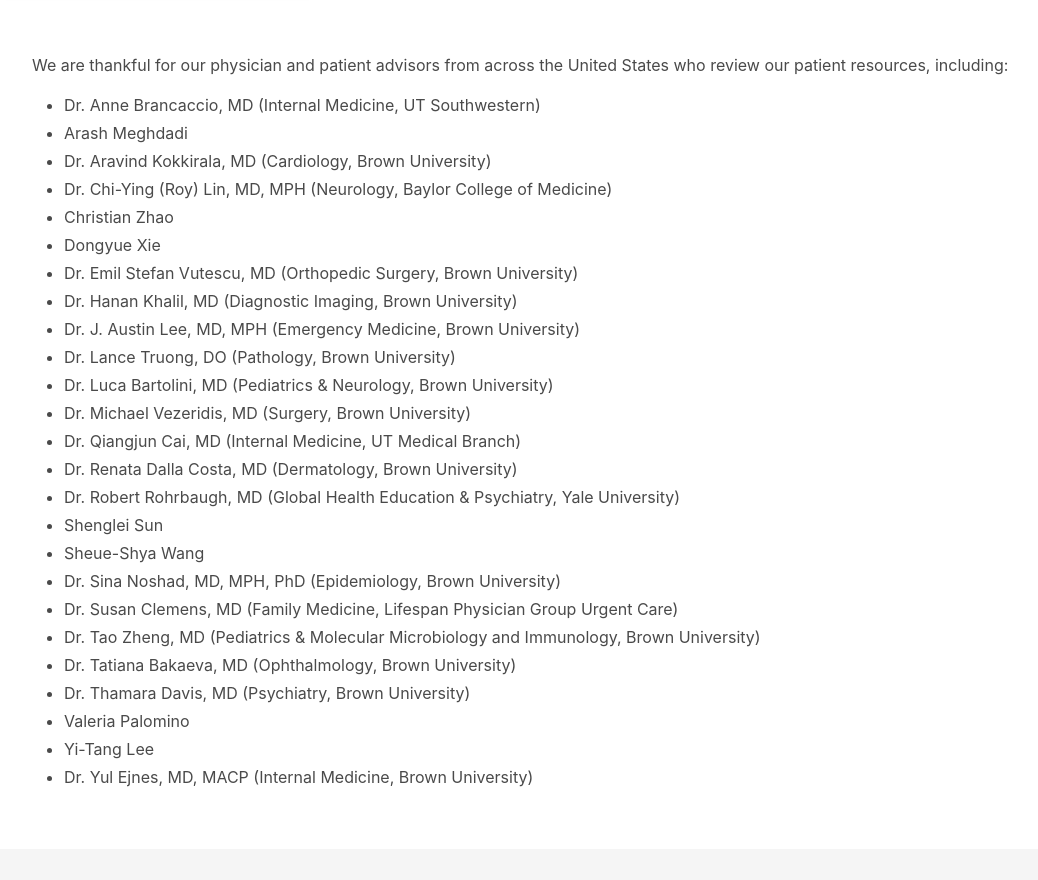
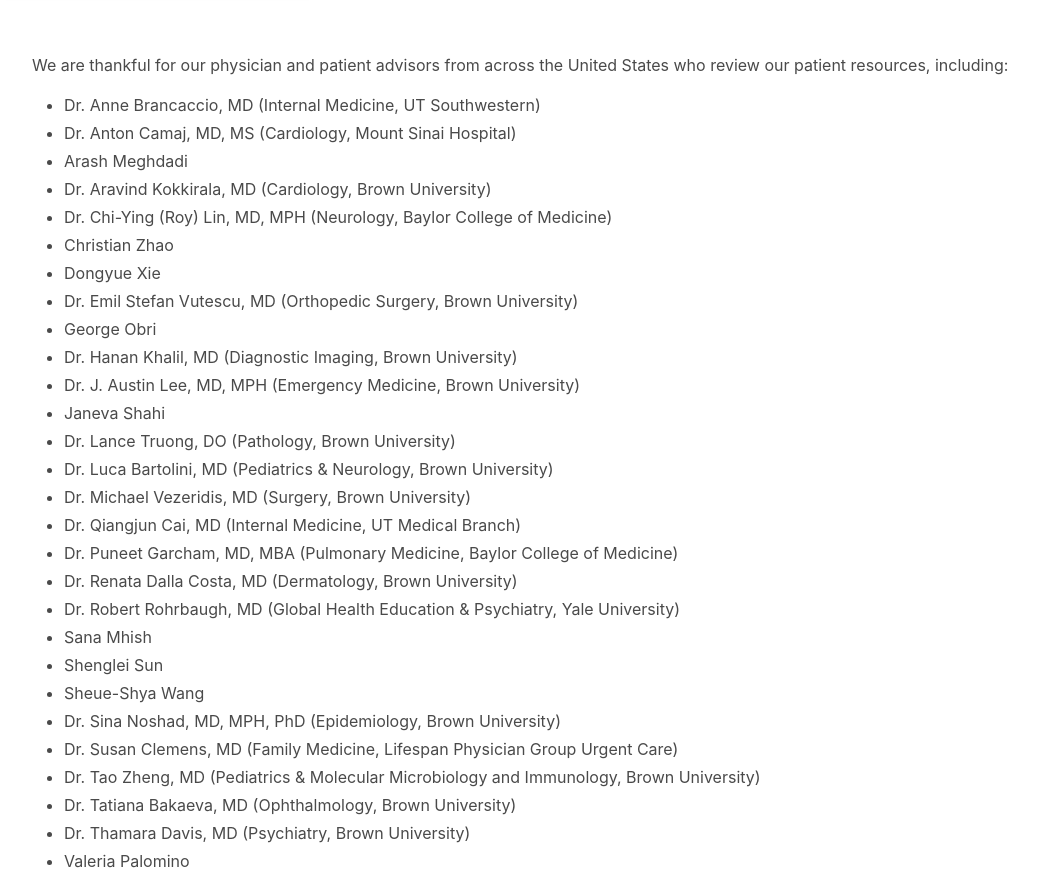
Before and after one commit to suivo2001/mlap-react, a React (Create React App) app: page /about in a window 1280 px wide. Shown: the part 2440-3320 px from the top of the page, without its empty margins (112-1150 px from the left). Built offline with nearby package versions, Linux system fonts and the light colour scheme; no server answers; what google-maps-react, react-geocode would draw is missing.

Commit message:
add new reviewrs/advisors

```diff
--- a/src/pages/About.js
+++ b/src/pages/About.js
@@ -56,20 +56,25 @@ const About = () => {
                         <p className='content mx-6 my-3'>We are thankful for our physician and patient advisors from across the United States who review our patient resources, including:
                         <ul>
                             <li>Dr. Anne Brancaccio, MD (Internal Medicine, UT Southwestern)</li>
+                            <li>Dr. Anton Camaj, MD, MS (Cardiology, Mount Sinai Hospital)</li>
                             <li>Arash Meghdadi</li>
                             <li>Dr. Aravind Kokkirala, MD (Cardiology, Brown University)</li>
                             <li>Dr. Chi-Ying (Roy) Lin, MD, MPH (Neurology, Baylor College of Medicine)</li>
                             <li>Christian Zhao</li>
                             <li>Dongyue Xie</li>
                             <li>Dr. Emil Stefan Vutescu, MD (Orthopedic Surgery, Brown University)</li>
+                            <li>George Obri</li>
                             <li>Dr. Hanan Khalil, MD (Diagnostic Imaging, Brown University)</li>
                             <li>Dr. J. Austin Lee, MD, MPH (Emergency Medicine, Brown University)</li>
+                            <li>Janeva Shahi</li>
                             <li>Dr. Lance Truong, DO (Pathology, Brown University)</li>
                             <li>Dr. Luca Bartolini, MD (Pediatrics & Neurology, Brown University)</li>
                             <li>Dr. Michael Vezeridis, MD (Surgery, Brown University)</li>
                             <li>Dr. Qiangjun Cai, MD (Internal Medicine, UT Medical Branch)</li>
+                            <li>Dr. Puneet Garcham, MD, MBA (Pulmonary Medicine, Baylor College of Medicine)</li>
                             <li>Dr. Renata Dalla Costa, MD (Dermatology, Brown University)</li>
                             <li>Dr. Robert Rohrbaugh, MD (Global Health Education & Psychiatry, Yale University)</li>
+                            <li>Sana Mhish</li>
                             <li>Shenglei Sun</li>
                             <li>Sheue-Shya Wang</li>
                             <li>Dr. Sina Noshad, MD, MPH, PhD (Epidemiology, Brown University)</li>
--- a/src/pages/Governance.js
+++ b/src/pages/Governance.js
@@ -17,20 +17,25 @@ const Governance = () => {
                         <p className='content mx-6 my-3'>We are thankful for our physician and patient advisors from across the United States who review our resources, including:
                         <ul>
                             <li>Dr. Anne Brancaccio, MD (Internal Medicine, UT Southwestern)</li>
+                            <li>Dr. Anton Camaj, MD, MS (Cardiology, Mount Sinai Hospital)</li>
                             <li>Arash Meghdadi</li>
                             <li>Dr. Aravind Kokkirala, MD (Cardiology, Brown University)</li>
                             <li>Dr. Chi-Ying (Roy) Lin, MD, MPH (Neurology, Baylor College of Medicine)</li>
                             <li>Christian Zhao</li>
                             <li>Dongyue Xie</li>
                             <li>Dr. Emil Stefan Vutescu, MD (Orthopedic Surgery, Brown University)</li>
+                            <li>George Obri</li>
                             <li>Dr. Hanan Khalil, MD (Diagnostic Imaging, Brown University)</li>
                             <li>Dr. J. Austin Lee, MD, MPH (Emergency Medicine, Brown University)</li>
+                            <li>Janeva Shahi</li>
                             <li>Dr. Lance Truong, DO (Pathology, Brown University)</li>
                             <li>Dr. Luca Bartolini, MD (Pediatrics & Neurology, Brown University)</li>
                             <li>Dr. Michael Vezeridis, MD (Surgery, Brown University)</li>
                             <li>Dr. Qiangjun Cai, MD (Internal Medicine, UT Medical Branch)</li>
+                            <li>Dr. Puneet Garcham, MD, MBA (Pulmonary Medicine, Baylor College of Medicine)</li>
                             <li>Dr. Renata Dalla Costa, MD (Dermatology, Brown University)</li>
                             <li>Dr. Robert Rohrbaugh, MD (Global Health Education & Psychiatry, Yale University)</li>
+                            <li>Sana Mhish</li>
                             <li>Shenglei Sun</li>
                             <li>Sheue-Shya Wang</li>
                             <li>Dr. Sina Noshad, MD, MPH, PhD (Epidemiology, Brown University)</li>
```
